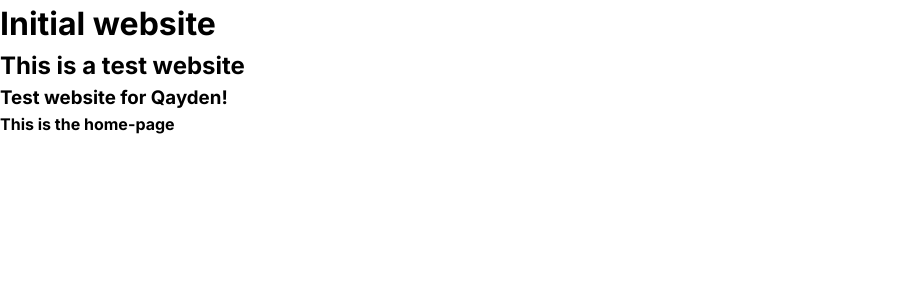
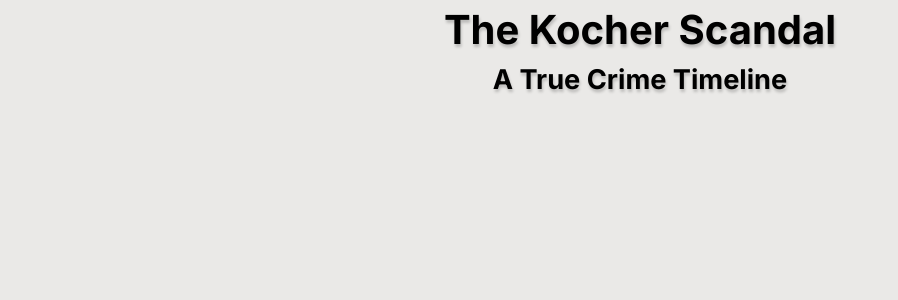
Before and after one commit to krs00/kocher-website, a Next.js app: page / in a window 1280 px wide. Shown: the top 300 px of the page, without its empty margins (0-898 px from the left). Built offline with nearby package versions, Linux system fonts and the light colour scheme.

Commit message:
add headers and styling

```diff
--- a/src/app/page.js
+++ b/src/app/page.js
@@ -4,10 +4,8 @@
 export default function Home() {
   return (
     <>
-    <h1>Initial website</h1>
-    <h2>This is a test website</h2>
-    <h3>Test website for Qayden!</h3>
-    <h4>This is the home-page</h4>
+    <h1 className="page-header">The Kocher Scandal</h1>
+    <h2 className="page-subheader">A True Crime Timeline</h2>
     </>
 
 
--- a/src/app/styles/globals.css
+++ b/src/app/styles/globals.css
@@ -1 +1,19 @@
-@import url("reset.css")
+@import url("reset.css");
+
+/* HAS RESPONSIVE FONT SIZE */
+/* USE REM UNITS TO SPECIFY TEXT FONT SIZE */
+body {
+    font-size: calc(15px + 0.390625vw);
+    background-color: #eae9e7;
+}
+
+.page-header {
+    text-shadow: 1px 3px 3px rgba(0, 0, 0, 0.2);
+    text-align: center;
+}
+
+.page-subheader {
+    text-shadow: 1px 3px 3px rgba(0, 0, 0, 0.2);
+    text-align: center;
+    font-size: 1.7rem;
+}
```
